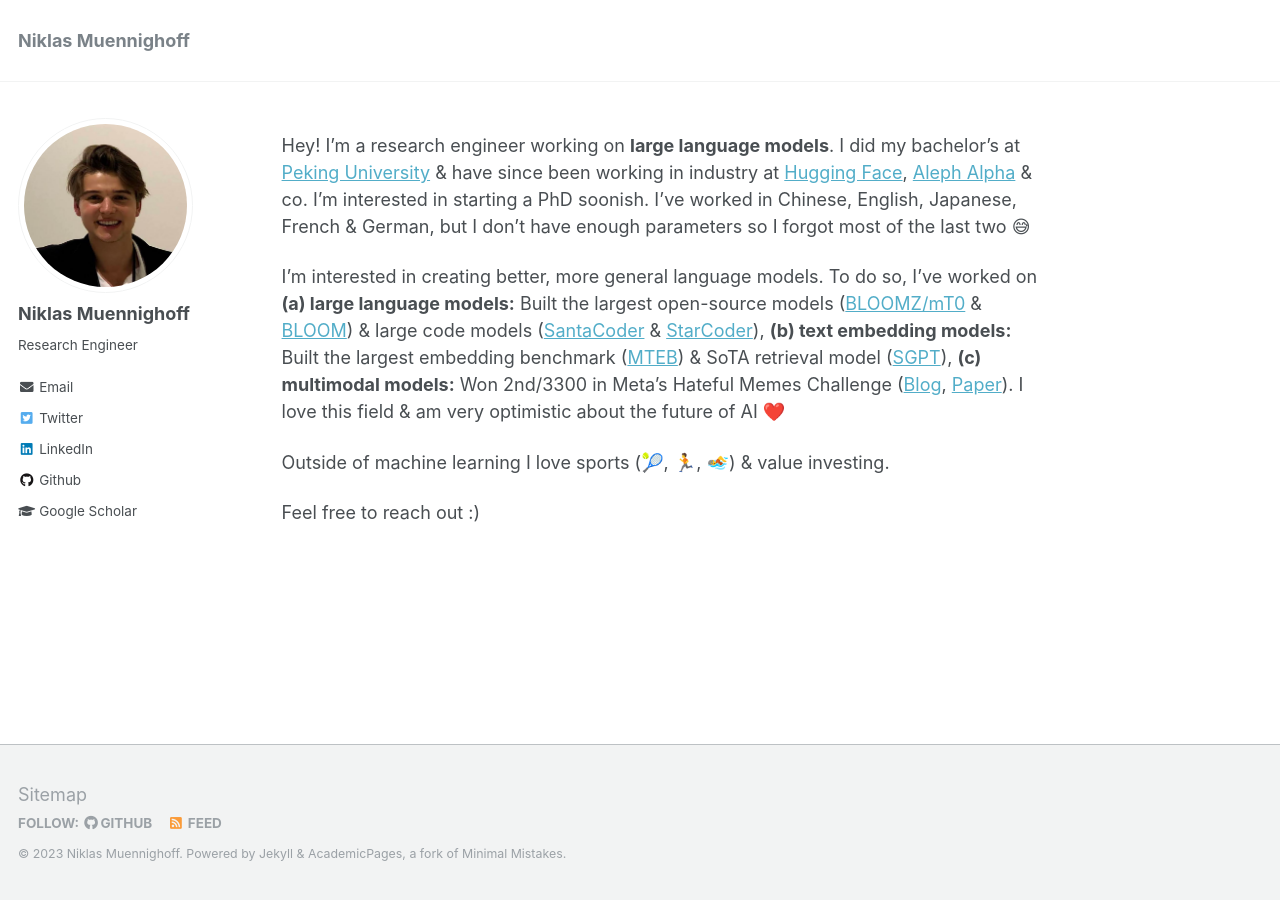
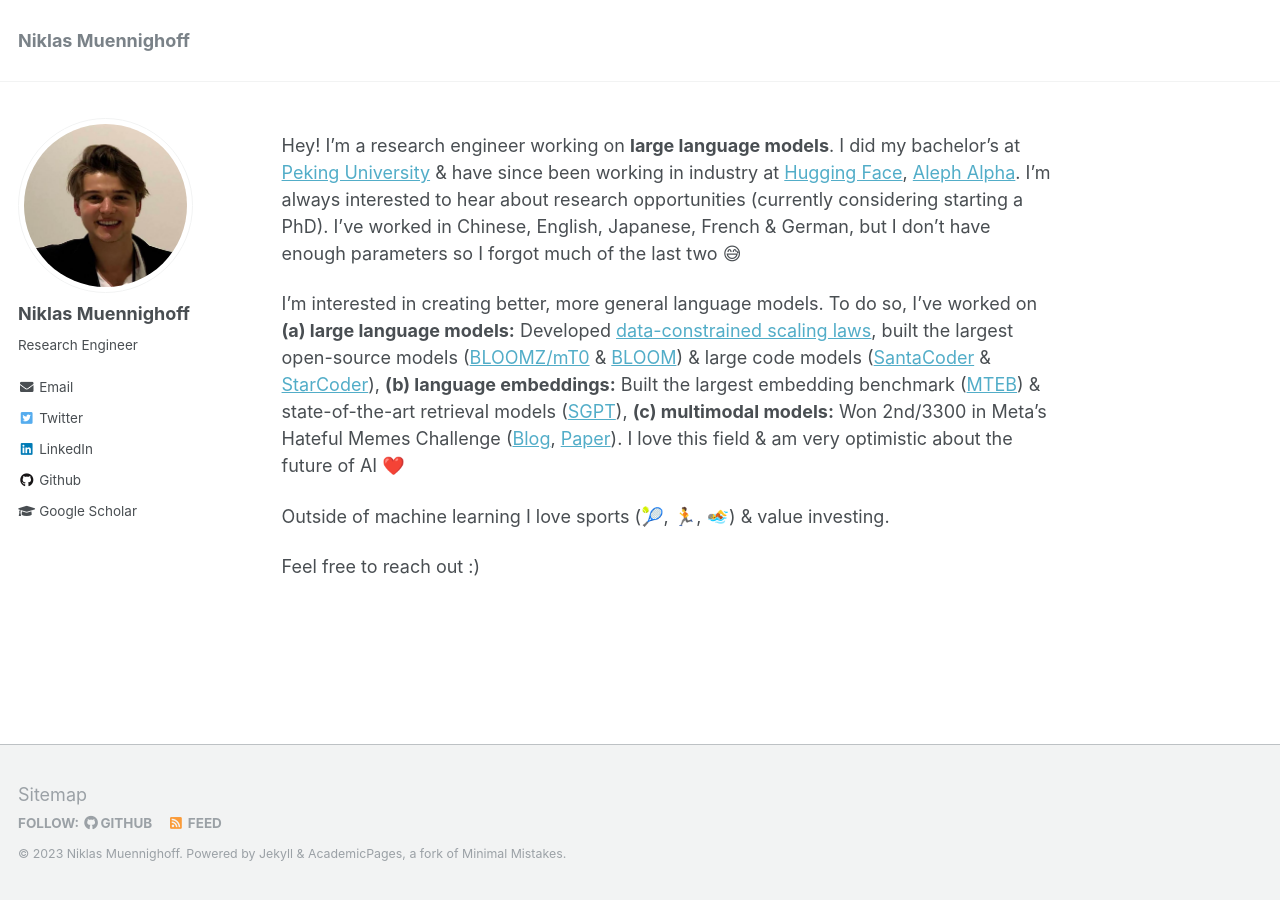
Before and after one commit to Muennighoff/Muennighoff.github.io, a Jekyll site: the page built from _pages/about.md, in a window 1280 px wide. Built offline with Jekyll 4.4.1, drawn with Linux system fonts in a browser that asks for light colours.

Commit message:
Update about.md

```diff
--- a/_pages/about.md
+++ b/_pages/about.md
@@ -9,9 +9,9 @@
   - /about.html
 ---
 
-Hey! I'm a research engineer working on **large language models**. I did my bachelor's at [Peking University](https://en.wikipedia.org/wiki/Peking_University) & have since been working in industry at [Hugging Face](https://huggingface.co/), [Aleph Alpha](https://www.aleph-alpha.com/) & co. I'm interested in starting a PhD soonish. I've worked in Chinese, English, Japanese, French & German, but I don't have enough parameters so I forgot most of the last two 😅
+Hey! I'm a research engineer working on **large language models**. I did my bachelor's at [Peking University](https://en.wikipedia.org/wiki/Peking_University) & have since been working in industry at [Hugging Face](https://huggingface.co/), [Aleph Alpha](https://www.aleph-alpha.com/). I'm always interested to hear about research opportunities (currently considering starting a PhD). I've worked in Chinese, English, Japanese, French & German, but I don't have enough parameters so I forgot much of the last two 😅
 
-I'm interested in creating better, more general language models. To do so, I've worked on **(a) large language models:** Built the largest open-source models ([BLOOMZ/mT0](https://arxiv.org/abs/2211.01786) & [BLOOM](https://arxiv.org/abs/2211.05100)) & large code models ([SantaCoder](https://arxiv.org/abs/2301.03988) & [StarCoder](https://arxiv.org/abs/2305.06161)), **(b) text embedding models:** Built the largest embedding benchmark ([MTEB](https://arxiv.org/abs/2210.07316)) & SoTA retrieval model ([SGPT](https://arxiv.org/abs/2202.08904)), **(c) multimodal models:** Won 2nd/3300 in Meta's Hateful Memes Challenge ([Blog](https://ai.facebook.com/blog/hateful-memes-challenge-winners/), [Paper](https://arxiv.org/abs/2012.07788)).
+I'm interested in creating better, more general language models. To do so, I've worked on **(a) large language models:** Developed [data-constrained scaling laws](https://arxiv.org/abs/2305.16264), built the largest open-source models ([BLOOMZ/mT0](https://arxiv.org/abs/2211.01786) & [BLOOM](https://arxiv.org/abs/2211.05100)) & large code models ([SantaCoder](https://arxiv.org/abs/2301.03988) & [StarCoder](https://arxiv.org/abs/2305.06161)), **(b) language embeddings:** Built the largest embedding benchmark ([MTEB](https://arxiv.org/abs/2210.07316)) & state-of-the-art retrieval models ([SGPT](https://arxiv.org/abs/2202.08904)), **(c) multimodal models:** Won 2nd/3300 in Meta's Hateful Memes Challenge ([Blog](https://ai.facebook.com/blog/hateful-memes-challenge-winners/), [Paper](https://arxiv.org/abs/2012.07788)).
 I love this field & am very optimistic about the future of AI ❤️
 
 Outside of machine learning I love sports (🎾, 🏃, 🏊) & value investing.
```
